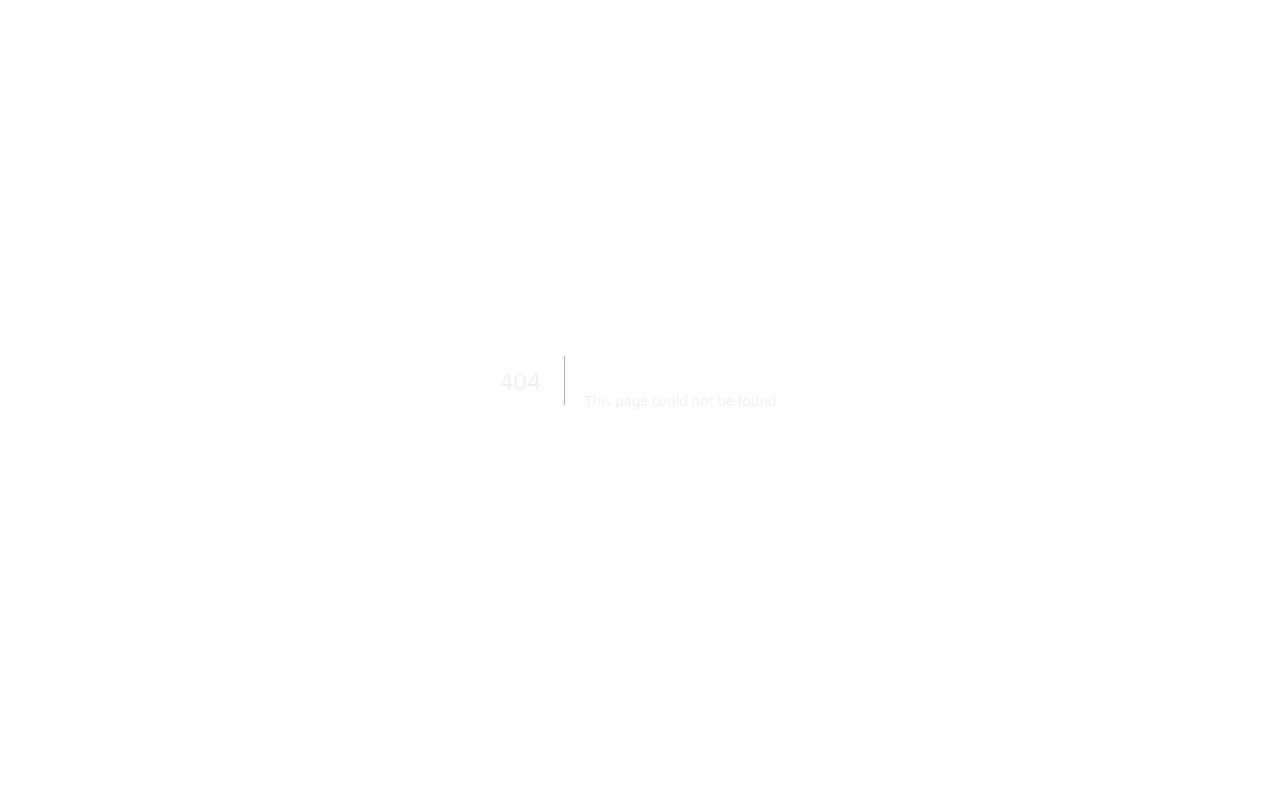
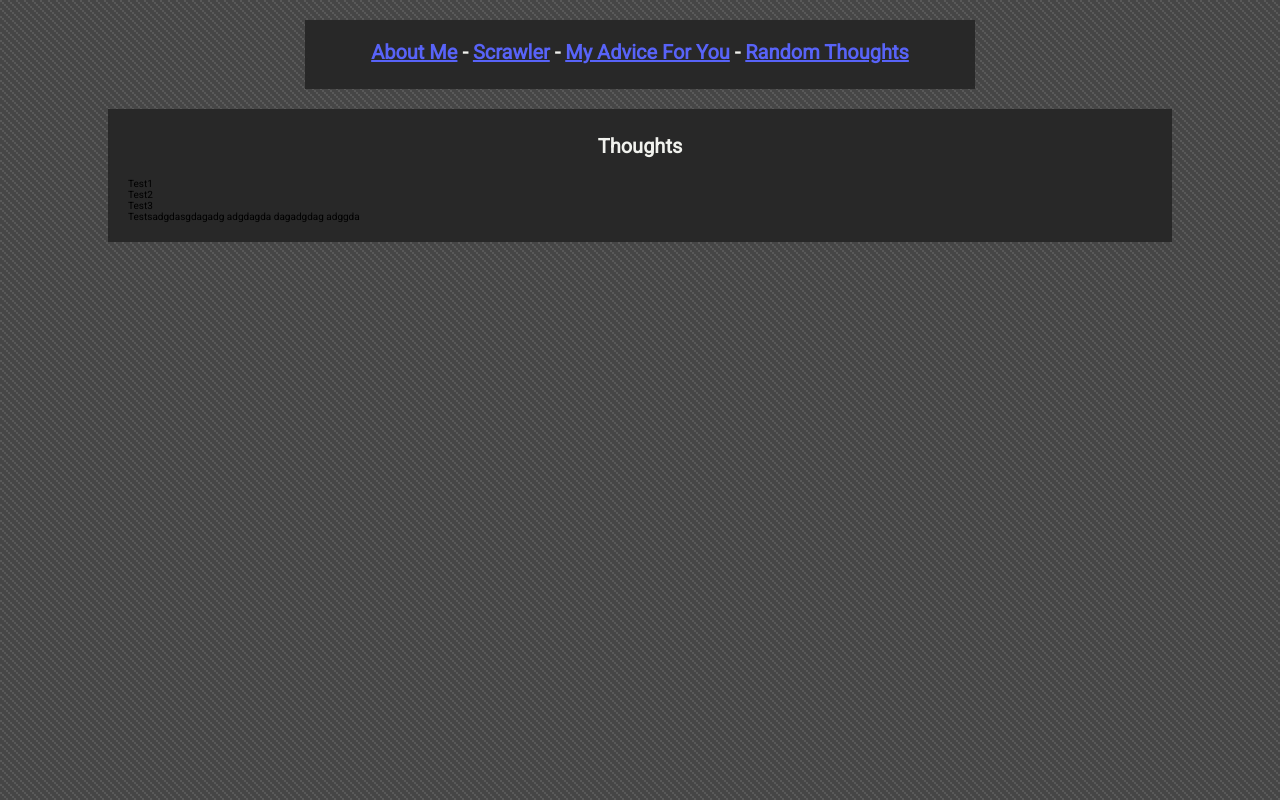
Before and after one commit to leu/personal-website, a Next.js app in the folder content-nextjs/: page /thoughts in a window 1280 px wide. Before the commit this address had no page. Built offline with nearby package versions, Linux system fonts and the light colour scheme.

Commit message:
Get random thoughts page algorithm working

```diff
--- a/content-nextjs/src/components/navbar.tsx
+++ b/content-nextjs/src/components/navbar.tsx
@@ -5,7 +5,7 @@
                 <a href="/">About Me</a>
                 &nbsp;- <a href="/scrawler">Scrawler</a>
                 &nbsp;- <a href="/advice">My Advice For You</a>
-                &nbsp;- <a href="/blog">Blog</a>
+                &nbsp;- <a href="/thoughts">Random Thoughts</a>
             </h1>
         </div>)
 }
--- /dev/null
+++ b/content-nextjs/src/pages/thoughts/index.tsx
@@ -0,0 +1,31 @@
+import Navbar from '@/components/navbar';
+import fs from 'fs';
+import Head from 'next/head';
+
+export default function Thoughts( { thoughtsArray }: any ) {
+    console.log(thoughtsArray)
+
+    return <>
+        <Head>
+            <title>Daniel Simols - Scrawler</title>
+            <meta name="viewport" content="width=device-width" />
+        </Head>
+
+        <div className="background">
+            {Navbar()}
+            <div className="body">
+                <h2>Thoughts</h2>
+                {thoughtsArray.map((thought: any) => (<div>{thought as string}</div>))}
+            </div>
+        </div>
+    </>
+}
+
+export async function getServerSideProps() {
+    try {
+        const data = fs.readFileSync('src/pages/thoughts/thoughts.txt', 'utf8');
+        return { props: { thoughtsArray: data.split("\n\n") } }
+    } catch (err) {
+        console.error(err);
+    }
+}
--- /dev/null
+++ b/package.json
@@ -0,0 +1,5 @@
+{
+  "dependencies": {
+    "fs": "^0.0.1-security"
+  }
+}
```
Also changed, not shown: content-nextjs/src/pages/thoughts/thoughts.txt (added), 1 other file (tests, documents, lock files or other folders).
